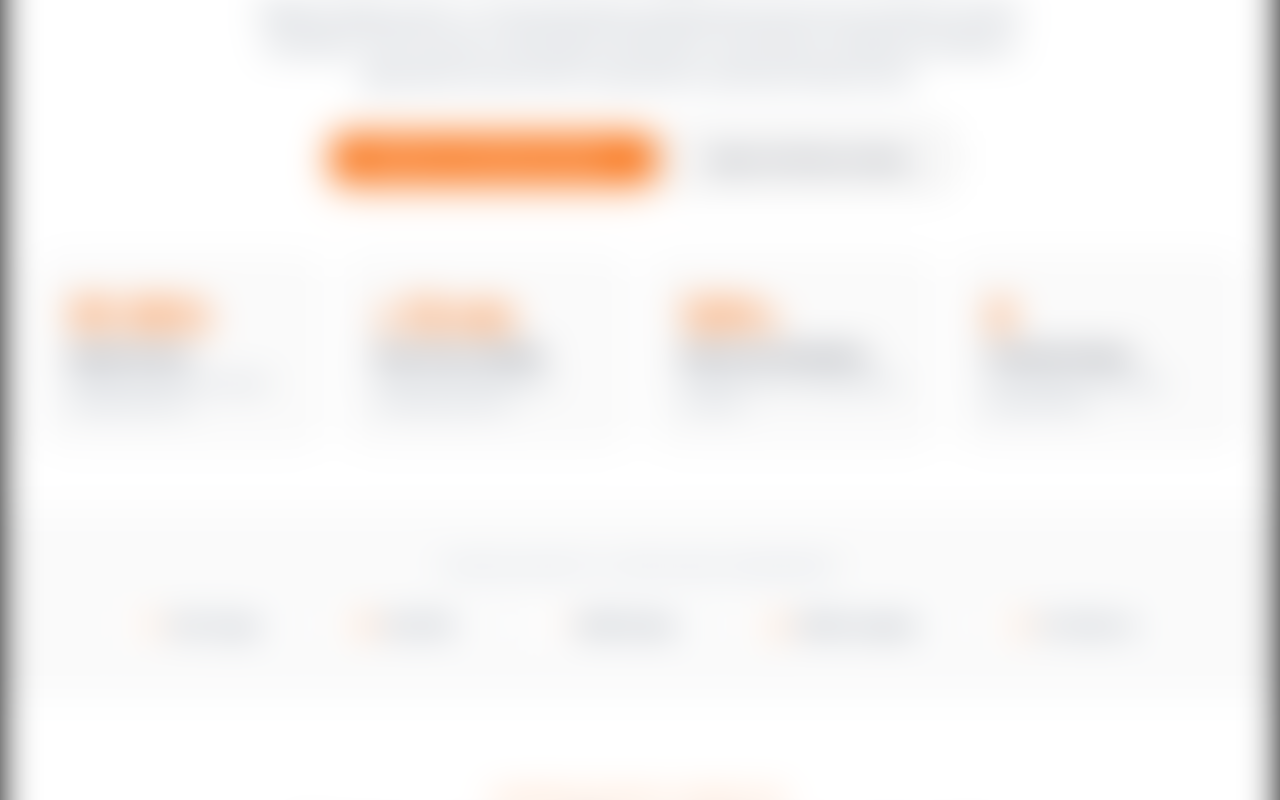
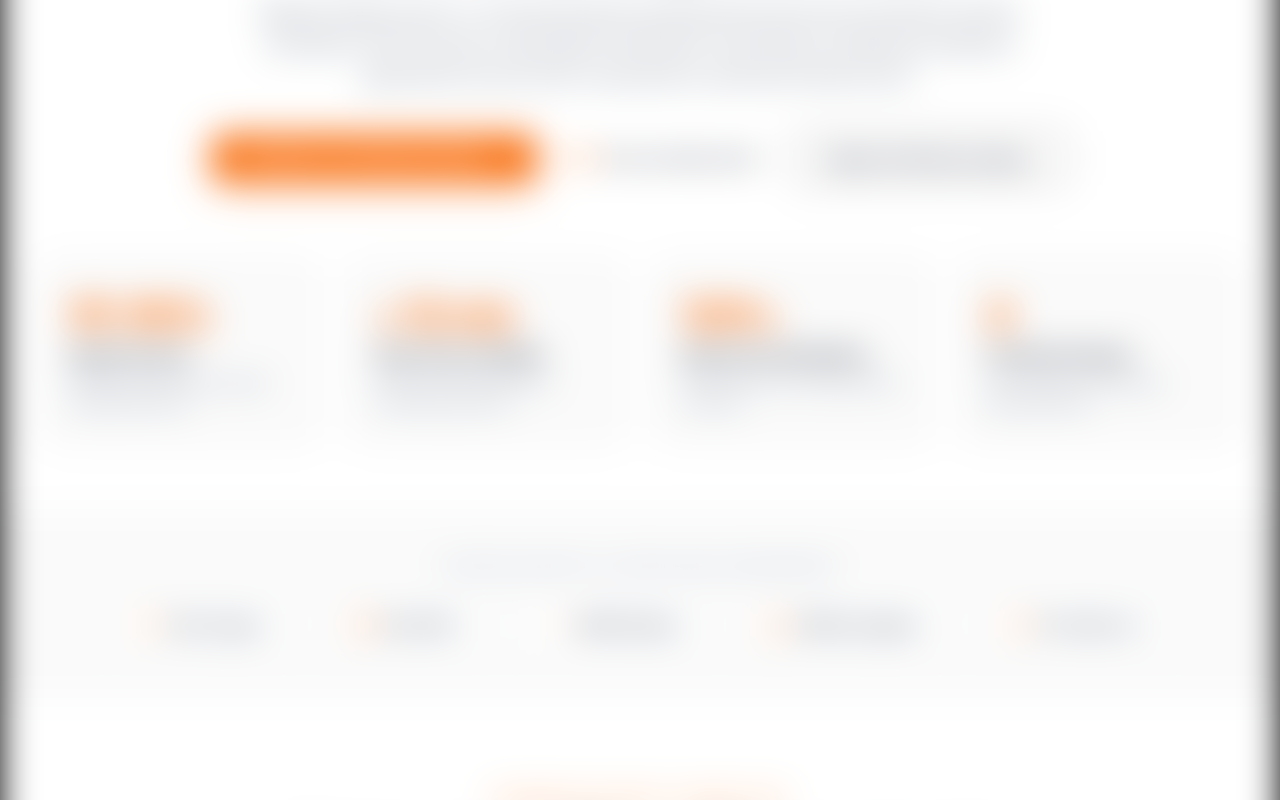
Before and after one commit to unknownmember4u/NaugeSecurity, a React (Vite) app in the folder frontend/: page / in a window 1280 px wide. Shown: the part 1040-1840 px from the top of the page. Built offline with nearby package versions, Linux system fonts and the light colour scheme.

Commit message:
loading pages integrated

```diff
--- a/frontend/src/app/App.jsx
+++ b/frontend/src/app/App.jsx
@@ -1,17 +1,61 @@
 import React, { useRef, useEffect, useState } from 'react';
 import bgVideo from '../assets/images/bg.mp4';
 import '../styles/background.css';
+import NewtonsCradle from '../components/NewtonsCradle';
 
 export function App() {
   const videoRef = useRef(null);
   const [activeTab, setActiveTab] = useState('engine');
+  const [isTabLoading, setIsTabLoading] = useState(false);
   const [demoModalOpen, setDemoModalOpen] = useState(false);
+  const [isDemoSubmitting, setIsDemoSubmitting] = useState(false);
   const [emailSubmitted, setEmailSubmitted] = useState(false);
   const [email, setEmail] = useState('');
   const [loading, setLoading] = useState(true);
   const [splashProgress, setSplashProgress] = useState(0);
   const [pageRevealed, setPageRevealed] = useState(false);
   const [scrollY, setScrollY] = useState(0);
+
+  const [auditModalOpen, setAuditModalOpen] = useState(false);
+  const [isAuditing, setIsAuditing] = useState(false);
+  const [auditProgress, setAuditProgress] = useState(0);
+  const [auditStep, setAuditStep] = useState('');
+
+  const handleTabClick = (tabKey) => {
+    if (tabKey !== activeTab) {
+      setIsTabLoading(true);
+      setActiveTab(tabKey);
+      setTimeout(() => {
+        setIsTabLoading(false);
+      }, 400);
+    }
+  };
+
+  const handleStartAudit = () => {
+    setAuditModalOpen(true);
+    setIsAuditing(true);
+    setAuditProgress(15);
+    setAuditStep('Initializing NaugeSecurity Attack Surface Engine...');
+
+    setTimeout(() => {
+      setAuditProgress(45);
+      setAuditStep('Mapping Subdomains, DNS & Cloud Endpoints...');
+    }, 1100);
+
+    setTimeout(() => {
+      setAuditProgress(80);
+      setAuditStep('Executing Ephemeral Zero-Day Payload Verification...');
+    }, 2300);
+
+    setTimeout(() => {
+      setAuditProgress(100);
+      setAuditStep('Audit Complete! 0 Critical Production Exploits Found.');
+      setTimeout(() => {
+        setIsAuditing(false);
+      }, 700);
+    }, 3600);
+  };
+
 
   useEffect(() => {
     let videoLoaded = false;
@@ -171,12 +215,16 @@ export function App() {
   const handleDemoSubmit = (e) => {
     e.preventDefault();
     if (email) {
+      setIsDemoSubmitting(true);
+      setTimeout(() => {
+        setIsDemoSubmitting(false);
         setEmailSubmitted(true);
         setTimeout(() => {
           setEmailSubmitted(false);
           setDemoModalOpen(false);
           setEmail('');
-      }, 2500);
+        }, 3000);
+      }, 1600);
     }
   };
 
@@ -186,6 +234,14 @@ export function App() {
       {loading && (
         <div className={`splash-screen ${splashProgress === 100 ? 'splash-exit' : ''}`}>
           <div className="splash-content">
+            <div className="splash-brand">
+              <span className="splash-logo">NaugeSecurity</span>
+              <span className="splash-tag">Autonomous Security Infrastructure</span>
+            </div>
+
+            <div style={{ margin: '2.5rem 0 1.25rem' }}>
+              <NewtonsCradle size={56} speed={1.2} color="#f97316" />
+            </div>
 
             <div className="splash-progress-container">
               <div className="splash-progress-bar" style={{ width: `${splashProgress}%` }} />
@@ -300,6 +356,12 @@ export function App() {
             <div className="ent-cta-group">
               <button className="btn-primary-large" onClick={() => setDemoModalOpen(true)}>
                 Schedule Live Enterprise Demo →
+              </button>
+              <button className="btn-secondary-light btn-with-loader" onClick={handleStartAudit}>
+                <span className="newtons-cradle-inline">
+                  <NewtonsCradle size={22} speed={1.2} color="#f97316" />
+                </span>
+                Run Live Surface Audit
               </button>
               <a href="#architecture" className="btn-outline-large">
                 Explore Architecture Specs
@@ -450,24 +512,31 @@ export function App() {
               <div className="arch-tabs">
                 <button
                   className={`arch-tab-btn ${activeTab === 'engine' ? 'active' : ''}`}
-                  onClick={() => setActiveTab('engine')}
+                  onClick={() => handleTabClick('engine')}
                 >
                   <span className="tab-number">01</span> Autonomous Engine
                 </button>
                 <button
                   className={`arch-tab-btn ${activeTab === 'sandbox' ? 'active' : ''}`}
-                  onClick={() => setActiveTab('sandbox')}
+                  onClick={() => handleTabClick('sandbox')}
                 >
                   <span className="tab-number">02</span> Payload Sandbox
                 </button>
                 <button
                   className={`arch-tab-btn ${activeTab === 'governance' ? 'active' : ''}`}
-                  onClick={() => setActiveTab('governance')}
+                  onClick={() => handleTabClick('governance')}
                 >
                   <span className="tab-number">03</span> Data Governance
                 </button>
               </div>
 
+              <div className="arch-content-container">
+                {isTabLoading && (
+                  <div className="arch-loading-overlay">
+                    <NewtonsCradle size={48} speed={1.0} color="#f97316" />
+                    <span className="arch-loading-text">Loading Spec Telemetry...</span>
+                  </div>
+                )}
                 <div className="arch-content">
                 {activeTab === 'engine' && (
                   <div className="arch-panel">
@@ -597,6 +666,7 @@ security_policy:
                 </div>
               </div>
             </div>
+          </div>
 
           {/* Call to Action Banner */}
           <div className="ent-cta-banner-container" id="pricing">
@@ -672,11 +742,19 @@ security_policy:
 
       {/* Demo Modal */}
       {demoModalOpen && (
-        <div className="modal-backdrop" onClick={() => setDemoModalOpen(false)}>
+        <div className="modal-backdrop" onClick={() => !isDemoSubmitting && setDemoModalOpen(false)}>
           <div className="modal-content" onClick={(e) => e.stopPropagation()}>
+            {!isDemoSubmitting && (
               <button className="modal-close" onClick={() => setDemoModalOpen(false)}>×</button>
+            )}
 
-            {emailSubmitted ? (
+            {isDemoSubmitting ? (
+              <div className="modal-loading-state">
+                <NewtonsCradle size={52} speed={1.1} color="#ea580c" />
+                <h3 className="modal-loading-title">Provisioning Environment...</h3>
+                <p className="modal-loading-subtext">Initializing dedicated enterprise sandbox node</p>
+              </div>
+            ) : emailSubmitted ? (
               <div className="modal-success">
                 <div className="success-icon">✓</div>
                 <h3>Demo Request Received</h3>
@@ -707,6 +785,44 @@ security_policy:
           </div>
         </div>
       )}
+
+      {/* Live Audit Simulation Modal */}
+      {auditModalOpen && (
+        <div className="modal-backdrop" onClick={() => !isAuditing && setAuditModalOpen(false)}>
+          <div className="modal-content" onClick={(e) => e.stopPropagation()}>
+            {!isAuditing && (
+              <button className="modal-close" onClick={() => setAuditModalOpen(false)}>×</button>
+            )}
+
+            {isAuditing ? (
+              <div className="audit-modal-body">
+                <NewtonsCradle size={58} speed={1.0} color="#ea580c" />
+                <h3 style={{ marginTop: '1.5rem', color: '#09090b', fontSize: '1.4rem', fontWeight: 800 }}>
+                  Autonomous Audit In Progress
+                </h3>
+                <p style={{ color: '#71717a', fontSize: '0.9rem', marginBottom: '0.5rem' }}>
+                  Executing non-destructive zero-day vulnerability simulations
+                </p>
+                <div className="audit-status-step">{auditStep}</div>
+                <div className="splash-progress-container" style={{ width: '100%', marginTop: '1.5rem' }}>
+                  <div className="splash-progress-bar" style={{ width: `${auditProgress}%` }} />
+                </div>
+              </div>
+            ) : (
+              <div className="modal-success">
+                <div className="success-icon">✓</div>
+                <h3 style={{ color: '#09090b' }}>Surface Audit Complete</h3>
+                <p style={{ color: '#71717a', margin: '0.5rem 0 1.5rem' }}>
+                  NaugeSecurity verified 1,420 attack vectors across zero-day databases with 0 production disruptions.
+                </p>
+                <button className="btn-primary-large block-btn" onClick={() => setAuditModalOpen(false)}>
+                  Close Audit Report
+                </button>
+              </div>
+            )}
+          </div>
+        </div>
+      )}
     </>
   );
 }
--- /dev/null
+++ b/frontend/src/components/NewtonsCradle.css
@@ -0,0 +1,192 @@
+/* From Uiverse.io by dovatgabriel */
+.newtons-cradle {
+  --uib-size: 50px;
+  --uib-speed: 1.2s;
+  --uib-color: #f97316;
+  position: relative;
+  display: flex;
+  align-items: center;
+  justify-content: center;
+  width: var(--uib-size);
+  height: var(--uib-size);
+}
+
+.newtons-cradle__dot {
+  position: relative;
+  display: flex;
+  align-items: center;
+  height: 100%;
+  width: 25%;
+  transform-origin: center top;
+}
+
+.newtons-cradle__dot::after {
+  content: '';
+  display: block;
+  width: 100%;
+  height: 25%;
+  border-radius: 50%;
+  background-color: var(--uib-color);
+  box-shadow: 0 0 12px var(--uib-color-glow, rgba(249, 115, 22, 0.4));
+}
+
+.newtons-cradle__dot:first-child {
+  animation: swing var(--uib-speed) linear infinite;
+}
+
+.newtons-cradle__dot:last-child {
+  animation: swing2 var(--uib-speed) linear infinite;
+}
+
+@keyframes swing {
+  0% {
+    transform: rotate(0deg);
+    animation-timing-function: ease-out;
+  }
+
+  25% {
+    transform: rotate(70deg);
+    animation-timing-function: ease-in;
+  }
+
+  50% {
+    transform: rotate(0deg);
+    animation-timing-function: linear;
+  }
+}
+
+@keyframes swing2 {
+  0% {
+    transform: rotate(0deg);
+    animation-timing-function: linear;
+  }
+
+  50% {
+    transform: rotate(0deg);
+    animation-timing-function: ease-out;
+  }
+
+  75% {
+    transform: rotate(-70deg);
+    animation-timing-function: ease-in;
+  }
+}
+
+/* Helper container classes for versatile loader placement */
+.newtons-cradle-wrapper {
+  display: flex;
+  flex-direction: column;
+  align-items: center;
+  justify-content: center;
+  gap: 1rem;
+}
+
+.newtons-cradle-wrapper .loader-label {
+  font-size: 0.875rem;
+  font-weight: 600;
+  color: #a1a1aa;
+  letter-spacing: 0.05em;
+  text-transform: uppercase;
+}
+
+.newtons-cradle-inline {
+  display: inline-flex;
+  vertical-align: middle;
+  align-items: center;
+}
+
+.newtons-cradle-overlay {
+  position: absolute;
+  inset: 0;
+  background: rgba(10, 10, 15, 0.75);
+  backdrop-filter: blur(8px);
+  -webkit-backdrop-filter: blur(8px);
+  z-index: 50;
+  display: flex;
+  flex-direction: column;
+  align-items: center;
+  justify-content: center;
+  border-radius: inherit;
+  gap: 1rem;
+}
+
+/* Modal Loading State */
+.modal-loading-state {
+  text-align: center;
+  padding: 2.5rem 1rem;
+  display: flex;
+  flex-direction: column;
+  align-items: center;
+  justify-content: center;
+}
+
+.modal-loading-title {
+  font-size: 1.35rem;
+  font-weight: 700;
+  color: #09090b;
+  margin: 1.5rem 0 0.5rem;
+}
+
+.modal-loading-subtext {
+  font-size: 0.9rem;
+  color: #71717a;
+  margin: 0;
+}
+
+/* Architecture Tab Loader Overlay */
+.arch-content-container {
+  position: relative;
+  min-height: 280px;
+}
+
+.arch-loading-overlay {
+  position: absolute;
+  inset: 0;
+  background: rgba(15, 17, 23, 0.85);
+  backdrop-filter: blur(6px);
+  -webkit-backdrop-filter: blur(6px);
+  z-index: 10;
+  display: flex;
+  flex-direction: column;
+  align-items: center;
+  justify-content: center;
+  border-radius: 16px;
+  gap: 1rem;
+  transition: opacity 0.2s ease-in-out;
+}
+
+.arch-loading-text {
+  font-size: 0.85rem;
+  font-weight: 600;
+  letter-spacing: 0.08em;
+  color: #f97316;
+  text-transform: uppercase;
+}
+
+/* Button Loading State */
+.btn-with-loader {
+  display: inline-flex;
+  align-items: center;
+  justify-content: center;
+  gap: 0.75rem;
+}
+
+/* Audit Simulation Modal Overlay */
+.audit-modal-body {
+  text-align: center;
+  padding: 2rem 1rem;
+  display: flex;
+  flex-direction: column;
+  align-items: center;
+}
+
+.audit-status-step {
+  font-family: monospace;
+  font-size: 0.85rem;
+  color: #ea580c;
+  background: rgba(234, 88, 12, 0.1);
+  padding: 0.4rem 1rem;
+  border-radius: 999px;
+  margin-top: 1rem;
+  border: 1px solid rgba(234, 88, 12, 0.25);
+}
--- /dev/null
+++ b/frontend/src/components/NewtonsCradle.jsx
@@ -0,0 +1,36 @@
+import React from 'react';
+import './NewtonsCradle.css';
+
+export function NewtonsCradle({
+  size = 50,
+  speed = 1.2,
+  color = '#f97316',
+  className = '',
+  style = {},
+}) {
+  const sizeValue = typeof size === 'number' ? `${size}px` : size;
+  const speedValue = typeof speed === 'number' ? `${speed}s` : speed;
+
+  const combinedStyle = {
+    '--uib-size': sizeValue,
+    '--uib-speed': speedValue,
+    '--uib-color': color,
+    ...style,
+  };
+
+  return (
+    <div
+      className={`newtons-cradle ${className}`}
+      style={combinedStyle}
+      role="status"
+      aria-label="Loading..."
+    >
+      <div className="newtons-cradle__dot" />
+      <div className="newtons-cradle__dot" />
+      <div className="newtons-cradle__dot" />
+      <div className="newtons-cradle__dot" />
+    </div>
+  );
+}
+
+export default NewtonsCradle;
```
Also changed, not shown: 5 other files (tests, documents, lock files or other folders). Lines whose indentation alone changed are shown as unchanged.
